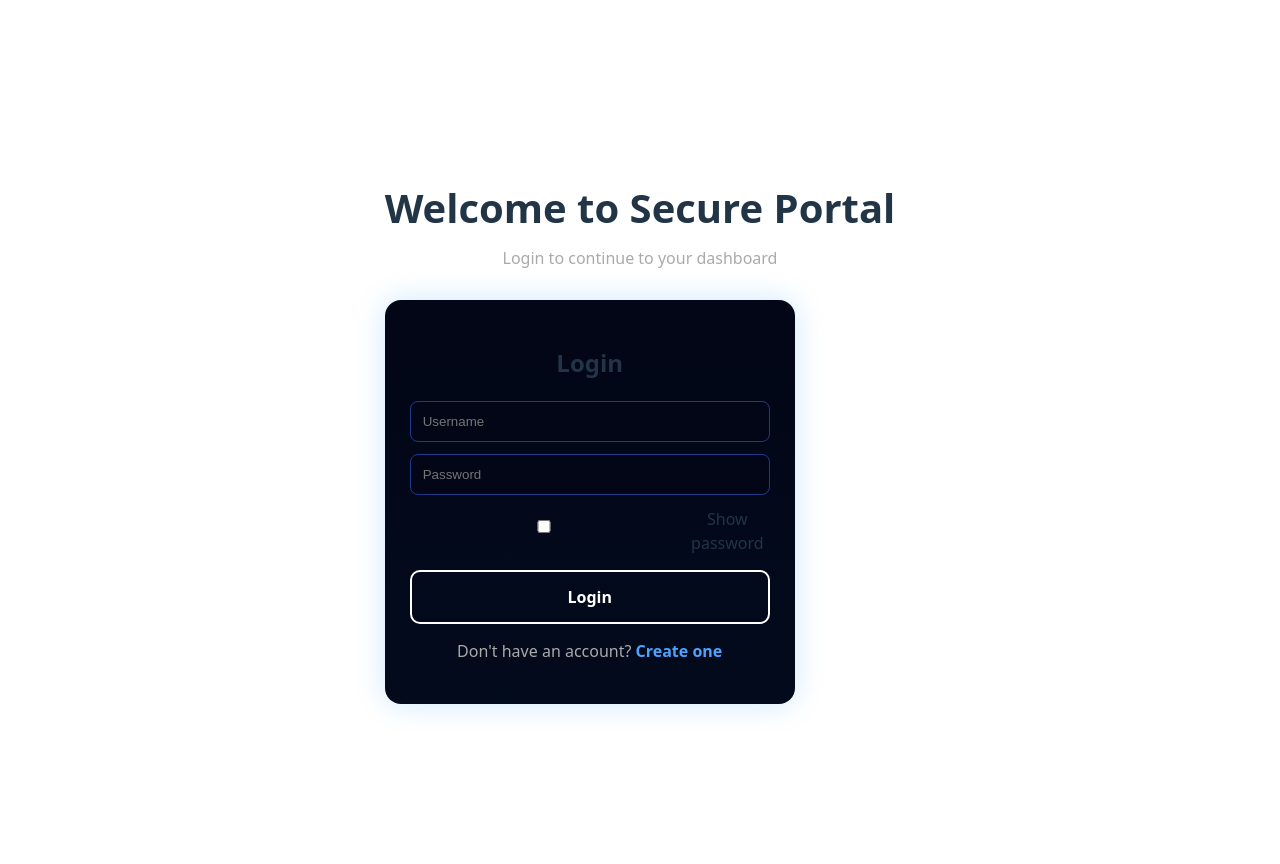
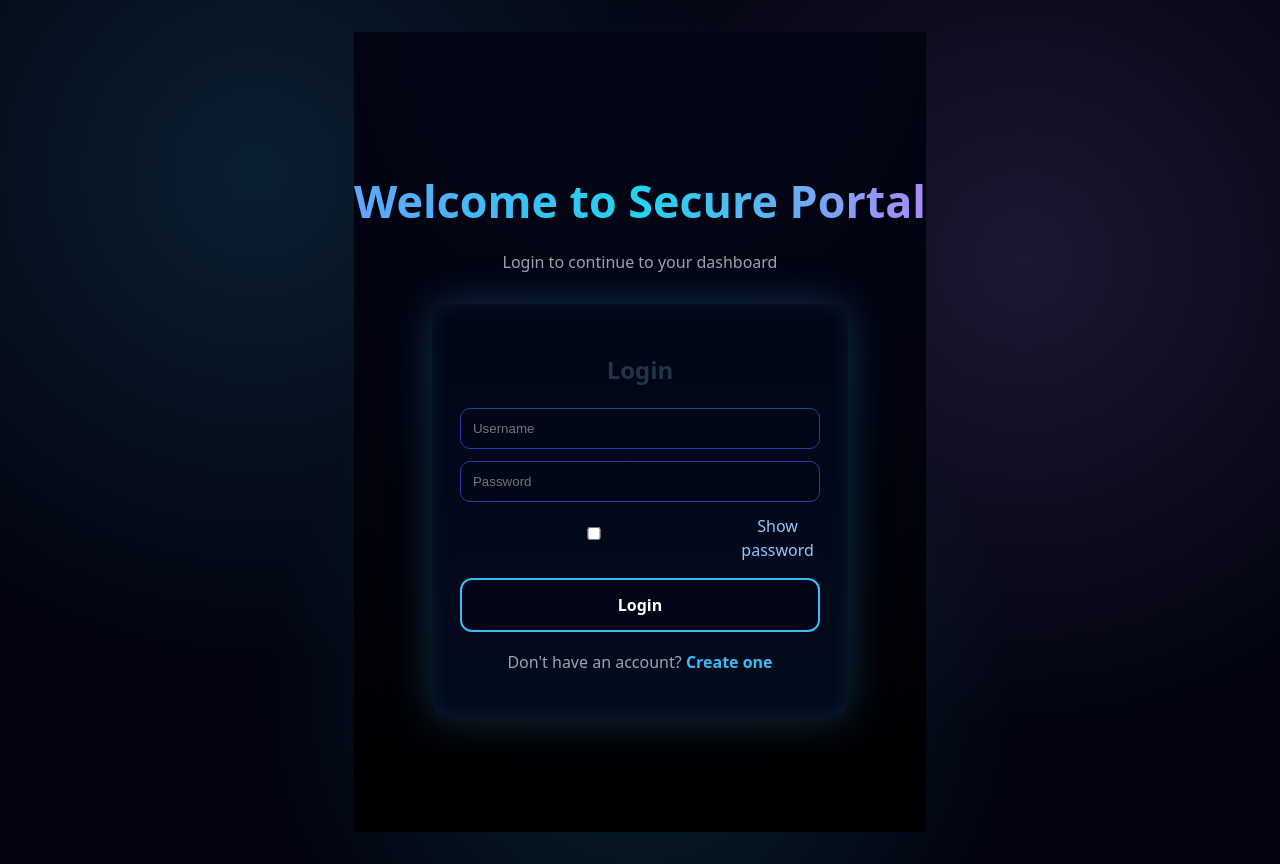
Before and after one commit to lumLoc/react-es6-lab, a React (Vite) app: page / in a window 1280 px wide. Built offline with nearby package versions, Linux system fonts and the light colour scheme.

Commit message:
Complete Design

```diff
--- a/src/App.css
+++ b/src/App.css
@@ -48,3 +48,12 @@
   justify-content: center;
   align-items: center;
 }
+
+
+.app-container {
+  min-height: 100vh;
+  display: flex;
+  justify-content: center;
+  align-items: center;
+  background: radial-gradient(circle at top, #020617, #02030f, #000);
+}
--- a/src/LoginForm.css
+++ b/src/LoginForm.css
@@ -1,76 +1,111 @@
 .login-page {
   text-align: center;
+  display: flex;
+  flex-direction: column;
+  align-items: center;
+  justify-content: center;
 }
 
 .main-title {
-  font-size: 2.5rem;
-  margin-bottom: 5px;
+  font-size: 2.8rem;
+  font-weight: bold;
+  margin-bottom: 8px;
+  background: linear-gradient(90deg, #60a5fa, #22d3ee, #a78bfa);
+  -webkit-background-clip: text;
+  -webkit-text-fill-color: transparent;
 }
 
 .subtitle {
-  color: #aaa;
+  color: #9ca3af;
   margin-bottom: 30px;
 }
 
+/* Glowing animated background card */
 .login-card {
   width: 360px;
-  padding: 25px;
-  border-radius: 16px;
+  padding: 28px;
+  border-radius: 18px;
   background: linear-gradient(180deg, #020617, #020b1c);
-  box-shadow: 0 0 30px rgba(0, 140, 255, 0.2);
+  box-shadow:
+    0 0 40px rgba(56, 189, 248, 0.25),
+    inset 0 0 20px rgba(56, 189, 248, 0.1);
+  backdrop-filter: blur(10px);
 }
 
 .login-card h2 {
   margin-bottom: 20px;
 }
 
+/* Inputs */
 .login-card input {
   width: 100%;
   box-sizing: border-box;
   padding: 12px;
   margin-bottom: 12px;
-  border-radius: 8px;
-  border: 1px solid #1e3a8a;
-  background: #020617;
+  border-radius: 10px;
+  border: 1px solid #1e40af;
+  background: rgba(2, 6, 23, 0.8);
   color: white;
+  outline: none;
 }
 
+.login-card input:focus {
+  border-color: #38bdf8;
+  box-shadow: 0 0 10px rgba(56, 189, 248, 0.6);
+}
+
+/* Show password */
 .show-password {
   display: flex;
   align-items: center;
+  justify-content: center;
   gap: 8px;
-  justify-content: center;
-  margin-bottom: 15px;
+  margin-bottom: 16px;
+  color: #93c5fd;
 }
 
+/* Button */
 .login-card button {
   width: 100%;
   padding: 14px;
-  border-radius: 10px;
-  border: 2px solid white;
-  background: transparent;
+  border-radius: 12px;
+  border: 2px solid #38bdf8;
+  background: linear-gradient(90deg, #020617, #020617);
   color: white;
   font-weight: bold;
   cursor: pointer;
+  transition: all 0.3s ease;
 }
 
 .login-card button:hover {
-  background: white;
+  background: #38bdf8;
   color: black;
+  box-shadow: 0 0 20px rgba(56, 189, 248, 0.8);
 }
 
+/* Error message */
 .error {
   margin-top: 12px;
-  color: #ff4d4d;
+  color: #f87171;
 }
 
+/* Switch mode */
 .switch-mode {
-  margin-top: 15px;
-  color: #aaa;
+  margin-top: 18px;
+  color: #9ca3af;
 }
 
 .switch-mode span {
-  color: #4da3ff;
+  color: #38bdf8;
   cursor: pointer;
   font-weight: bold;
 }
+
+/* Tech background effect */
+body {
+  background:
+    radial-gradient(circle at 20% 20%, rgba(56,189,248,0.15), transparent 40%),
+    radial-gradient(circle at 80% 30%, rgba(167,139,250,0.15), transparent 40%),
+    radial-gradient(circle at 50% 80%, rgba(34,211,238,0.15), transparent 40%),
+    #02030f;
+}
```
